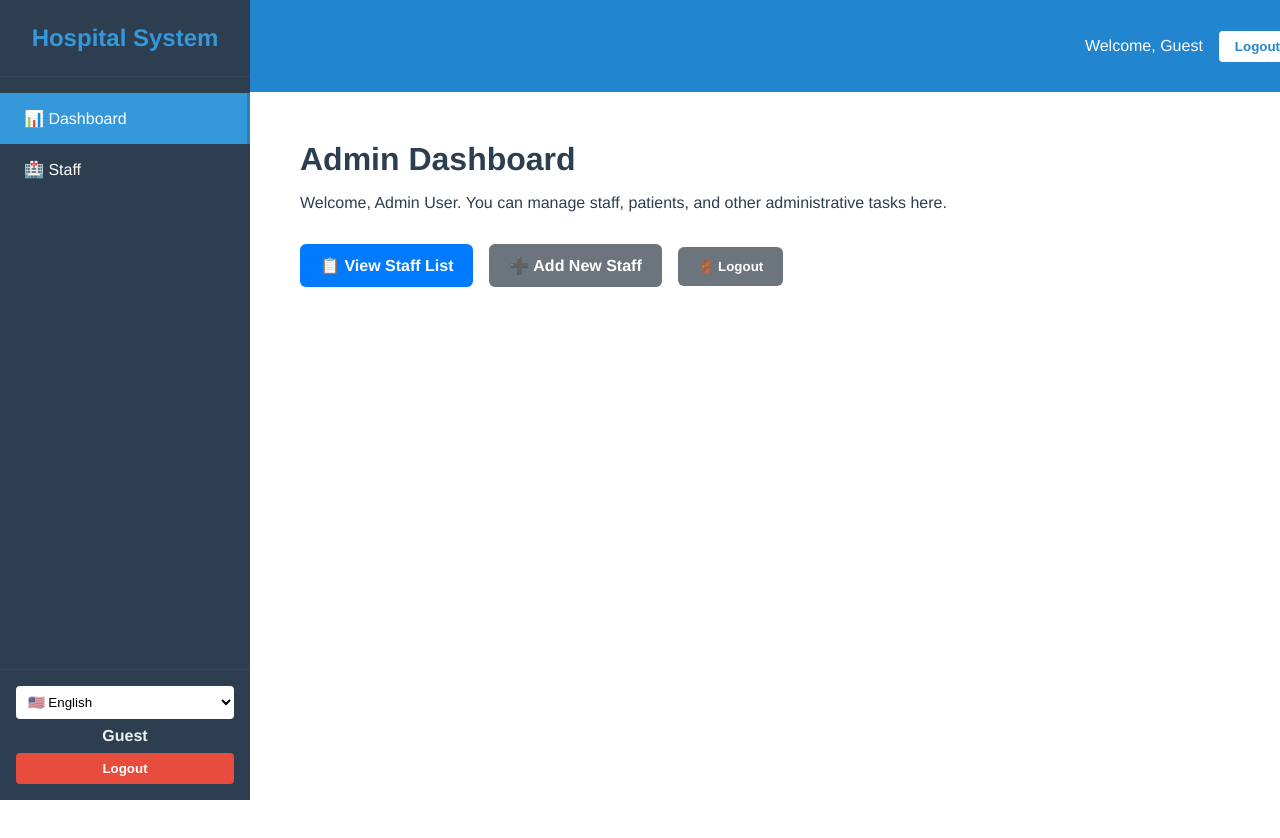
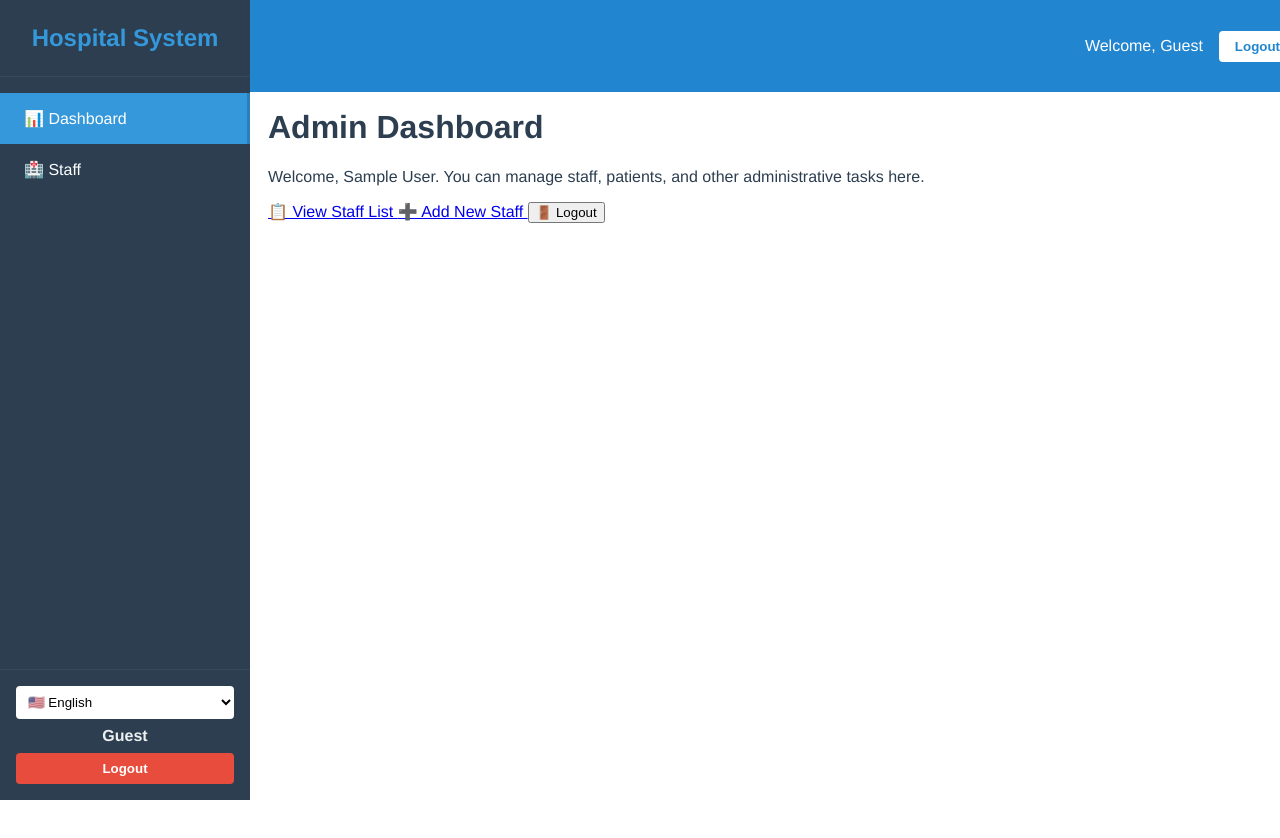
Before and after one commit to tranvanki/Hospitex-Frontend, a Vue app: page /admin-dashboard in a window 1280 px wide. Shown: the top 838 px of the page. Built offline with nearby package versions, Linux system fonts and the light colour scheme; no server answers; sample sign-in values are in the browser's storage.

Commit message:
Update admin-dashboard.vue 5

```diff
--- a/src/views/dashboard/admin-dashboard.vue
+++ b/src/views/dashboard/admin-dashboard.vue
@@ -6,7 +6,7 @@
     <router-link to="/staff-list" class="ui button primary">
       📋 View Staff List
     </router-link>
-    <router-link to="/signup" class="ui button secondary">
+    <router-link to="/add-staff" class="ui button secondary">
       ➕ Add New Staff
     </router-link>
 
@@ -19,80 +19,29 @@
 <script setup>
 import { ref, onMounted } from 'vue'
 import { useRouter } from 'vue-router'
-import axios from 'axios'
+import { getCurrentUser, logout as authLogout } from '@/services/auth'
 
 const router = useRouter()
 const adminName = ref('Admin User')
 
-onMounted(async () => {
-  const token = localStorage.getItem('token')
-  try {
-    const res = await axios.get('https://web2server-1.onrender.com/staffs', {
-      headers: {
-        Authorization: `Bearer ${token}`
-      }
-    })
+onMounted(() => {
+  // ✅ SỬA: Dùng getCurrentUser từ auth.js
+  const user = getCurrentUser()
 
-    const adminUser = Array.isArray(res.data)
-      ? res.data.find(staff => staff.role === 'admin')
-      : res.data
-
-    adminName.value = adminUser?.staff_name || 'Admin User'
-  } catch (err) {
-    console.error('Error loading admin info:', err)
+  if (user) {
+    adminName.value = user.name || user.staff_name || 'Admin User'
+    console.log('✅ Admin user loaded:', user)
+  } else {
+    console.log('❌ No user found, redirecting to login')
+    router.push('/login')
   }
 })
 
 const logout = () => {
-  localStorage.removeItem('token')
-  localStorage.removeItem('userRole')
-  localStorage.removeItem('userId')
-
+  authLogout()  // ✅ Dùng logout từ auth.js
   alert('Logged out successfully!')
-  router.push('/')
+  router.push('/login')
 }
 </script>
 
-<style scoped>
-.admin-dashboard {
-  padding: 2rem;
-}
-
-h1 {
-  font-size: 2rem;
-  margin-bottom: 1rem;
-}
-
-.ui.button {
-  margin-right: 1rem;
-  margin-top: 1rem;
-  padding: 12px 20px;
-  border: none;
-  border-radius: 6px;
-  cursor: pointer;
-  font-weight: 600;
-  text-decoration: none;
-  display: inline-block;
-  transition: all 0.2s;
-}
-
-.ui.button.primary {
-  background: #007bff;
-  color: white;
-}
-
-.ui.button.secondary {
-  background: #6c757d;
-  color: white;
-}
-
-.ui.button:hover {
-  transform: translateY(-1px);
-  opacity: 0.9;
-}
-
-button.ui.button {
-  border: none;
-  font-family: inherit;
-}
-</style>
+<!-- ...existing styles... -->
```
